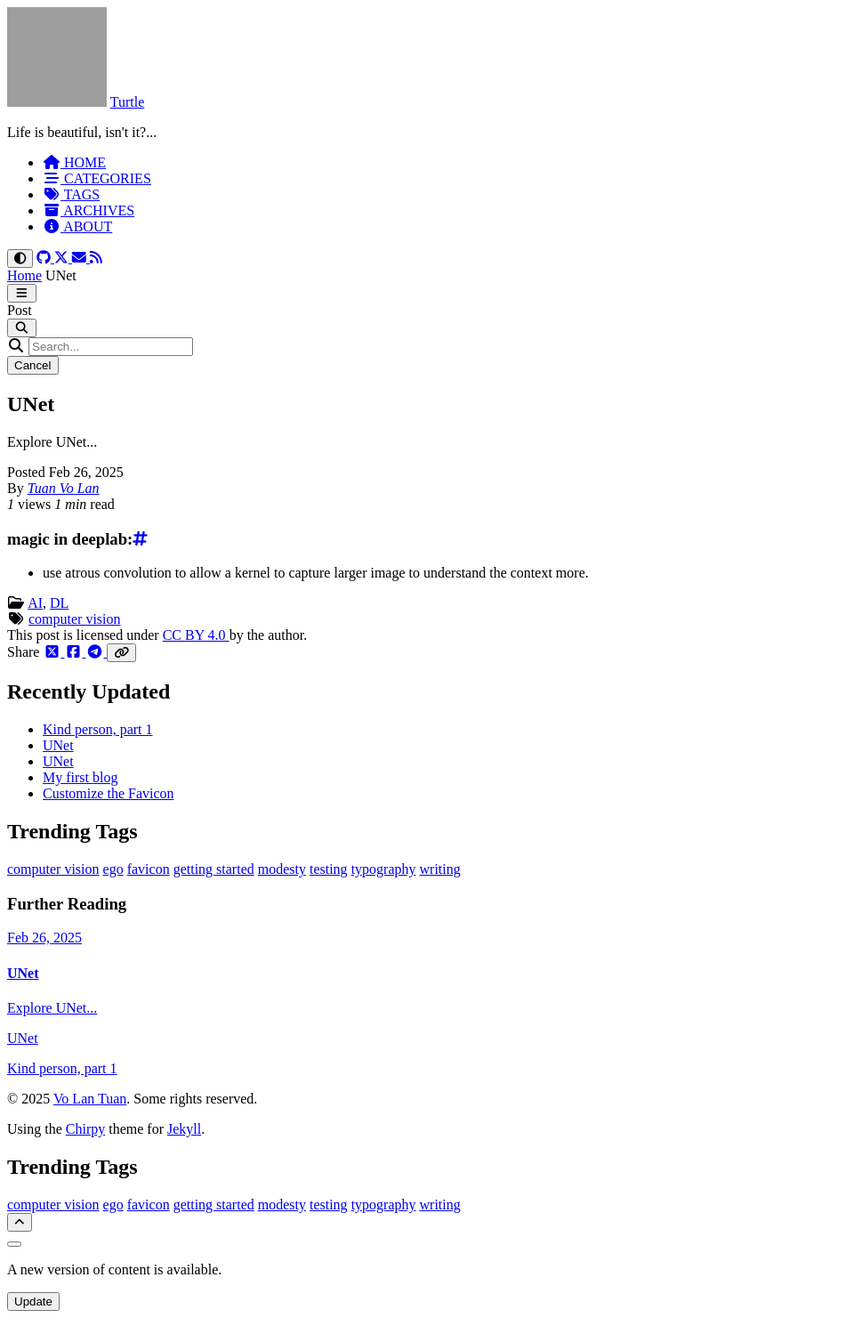
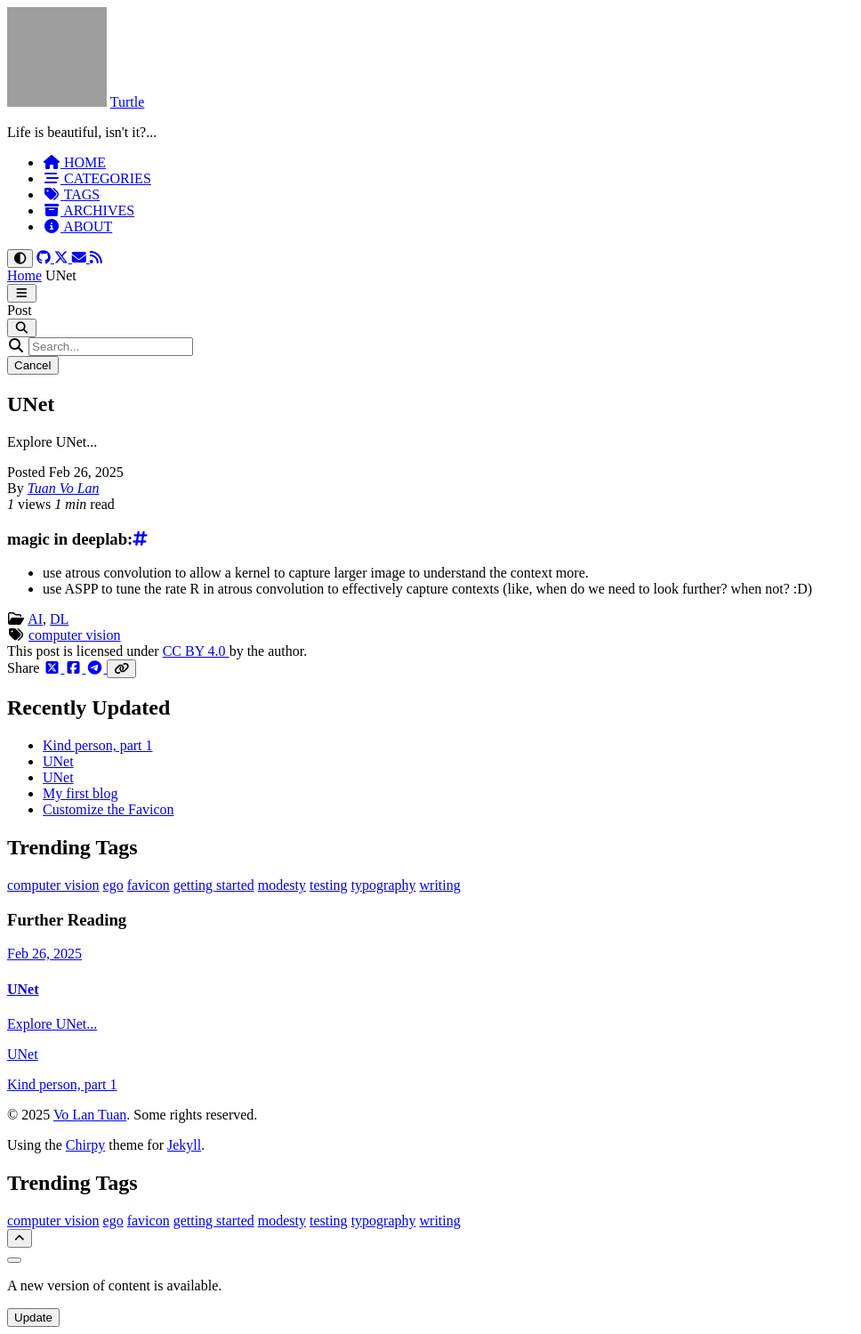
Before and after one commit to VLTisME/VLTisME.github.io, a Jekyll site: the page built from _posts/2025-03-04-Deeplab.md, in a window 1280 px wide. Shown: the whole page at 89% size, without its empty margins (0-968 px from the left). Built offline with Jekyll 4.4.1, drawn with Linux system fonts in a browser that asks for light colours; cached includes are drawn as plain includes; nearby versions of some CDN libraries; grey boxes are pictures that could not be loaded.

Commit message:
small change

```diff
--- a/_posts/2025-03-04-Deeplab.md
+++ b/_posts/2025-03-04-Deeplab.md
@@ -37,3 +37,4 @@ comments: true   # enable comments
 
 ### magic in deeplab:
 - use atrous convolution to allow a kernel to capture larger image to understand the context more.
+- use ASPP to tune the rate R in atrous convolution to effectively capture contexts (like, when do we need to look further? when not? :D)
```
